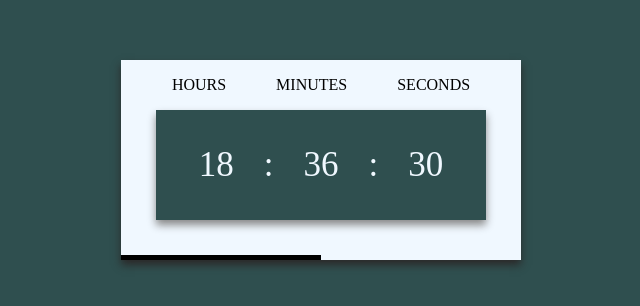
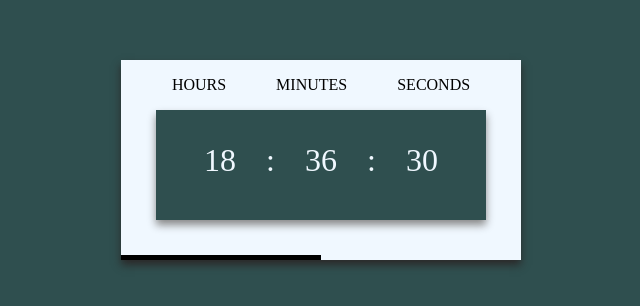
Before and after one commit to ahuchchas/digital-clock, a plain HTML site: page index.html in a window 1280 px wide. Shown: the part 170-476 px from the top of the page, 319-959 px from the left. Drawn offline with Linux system fonts and the light colour scheme.

Commit message:
second commit

```diff
--- a/style.css
+++ b/style.css
@@ -31,7 +31,7 @@ body {
 }
 
 .digits p {
-    font-size: 35px;
+    font-size: 2em;
     padding: 0px 15px;
 }
 
```
